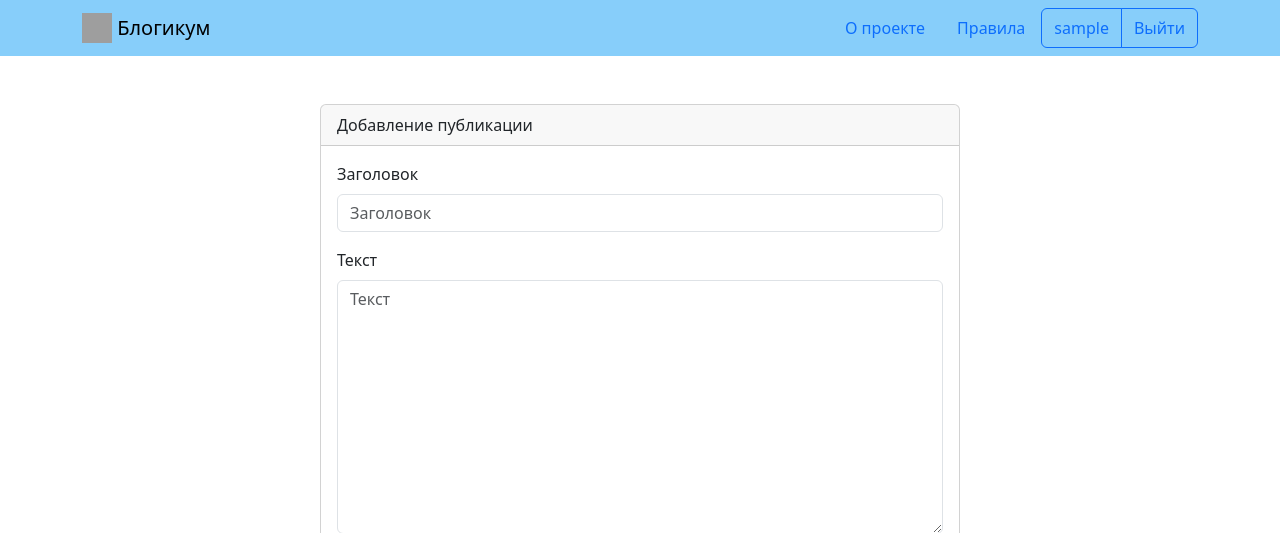
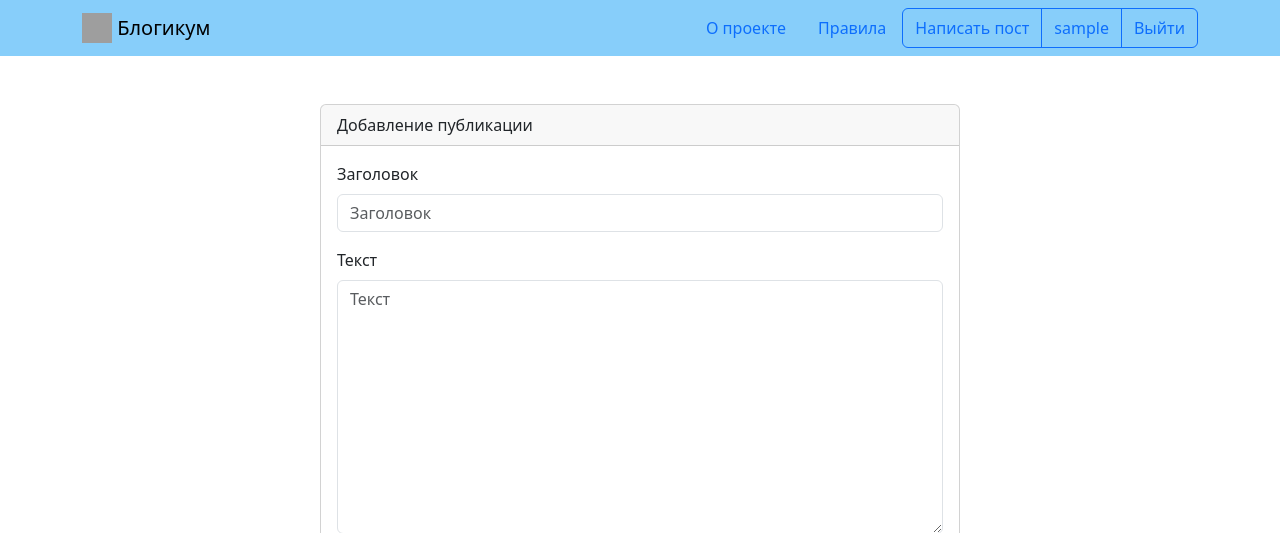
Before and after one commit to MaksZakharov/django-sprint4, a Django app: page /posts/create/ in a window 1280 px wide. Shown: the top 533 px of the page. Run offline with Django 5.2, Linux system fonts and the light colour scheme; the visitor is signed in with stand-in values (Sample User, id 1); data that the repository does not hold is empty; parts of the project's set-up code (start-up, migrations or seed data) failed here and were passed over; some libraries are stand-ins or nearby versions; grey boxes are pictures that could not be loaded.

Commit message:
Раскомментировал строку 24

```diff
--- a/blogicum/templates/includes/header.html
+++ b/blogicum/templates/includes/header.html
@@ -21,7 +21,7 @@
           {% if user.is_authenticated %}
             <div class="btn-group" role="group" aria-label="Basic outlined example">
               <button type="button" class="btn btn-outline-primary"><a class="text-decoration-none text-reset"
-                {#  href="{% url 'blog:create_post' %}">Написать пост</a></button> #}
+                  href="{% url 'blog:create_post' %}">Написать пост</a></button>
               <button type="button" class="btn btn-outline-primary"><a class="text-decoration-none text-reset"
                   href="{% url 'users:profile' user.username %}">{{ user.username }}</a></button>
               <button type="button" class="btn btn-outline-primary"><a class="text-decoration-none text-reset"
```
